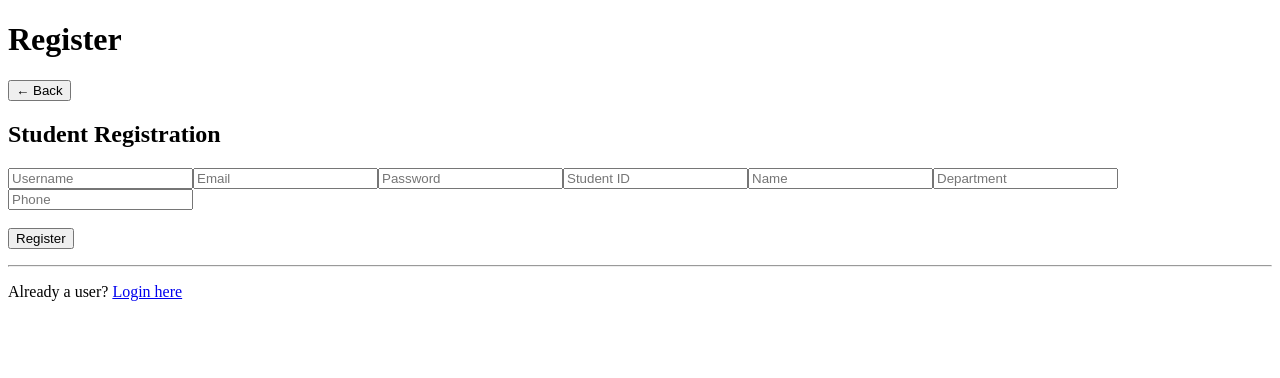
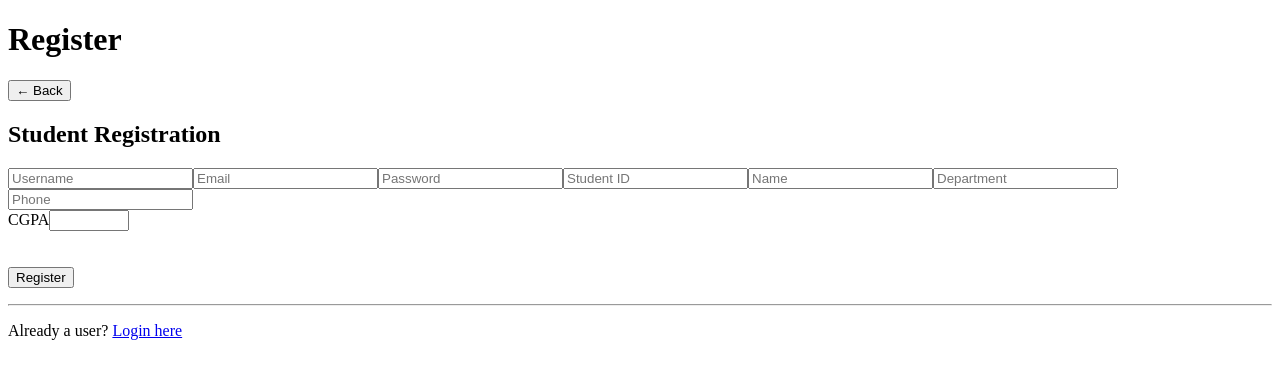
Before and after one commit to 25f2009080/placement-portal-application-v2, a Vue app in the folder frontend/: page /register in a window 1280 px wide. Both pictures are taken after a click on the button "Register as Student". Shown: the top 378 px of the page. Built offline with nearby package versions, Linux system fonts and the light colour scheme.

Commit message:
Fixed CGPA field

```diff
--- a/frontend/src/components/StudentRegisterForm.vue
+++ b/frontend/src/components/StudentRegisterForm.vue
@@ -16,6 +16,7 @@ const form = ref({
     name: "",
     department: "",
     phone: "",
+    cgpa: ""
 });
 
 const register = async () => {
@@ -67,6 +68,20 @@ placeholder="Department">
 v-model="form.phone"
 placeholder="Phone">
 
+<div>
+    <label for="cgpa">CGPA</label>
+
+    <input
+        id="cgpa"
+        v-model="form.cgpa"
+        type="number"
+        min="0"
+        max="10"
+        step="0.01"
+        required
+    />
+</div>
+
 <br><br>
 
 <button @click="register">
```
Also changed, not shown: 2 other files (tests, documents, lock files or other folders).
